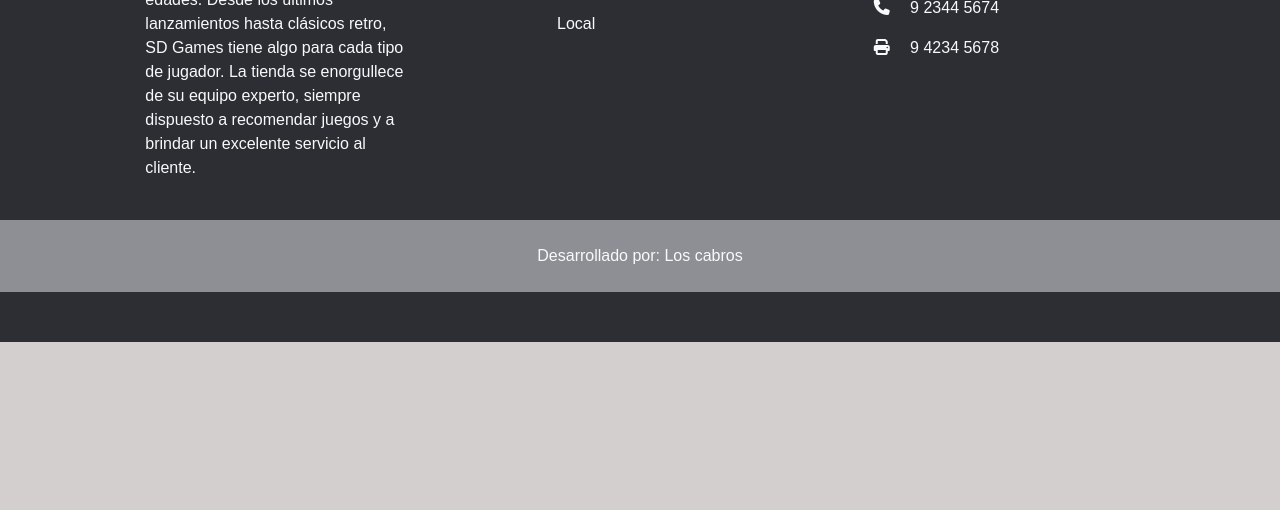
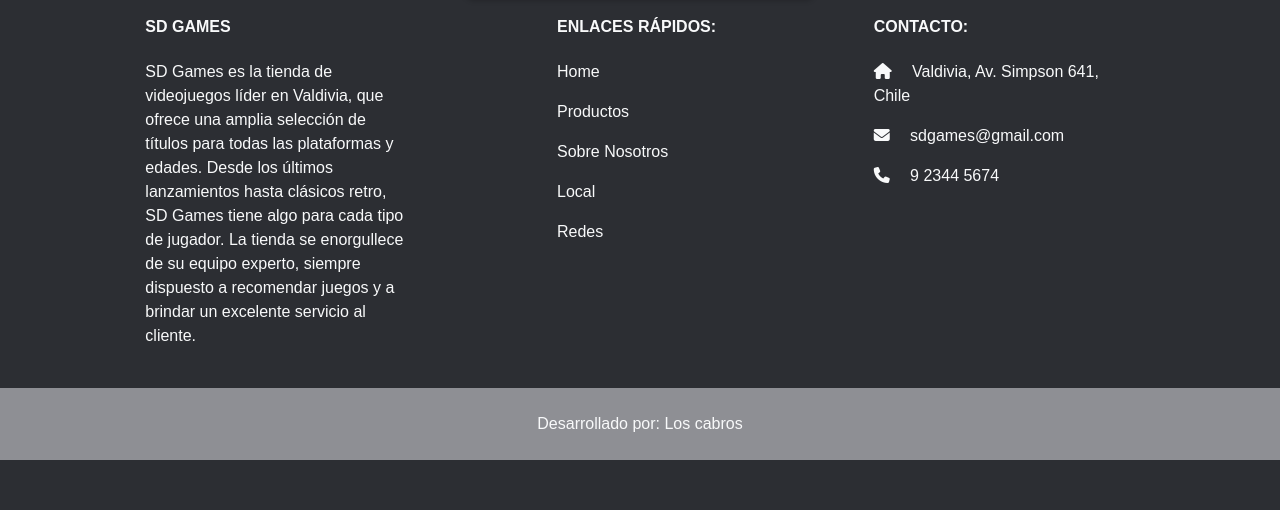
Before and after one commit to diego-ab-dev/SdGames, a Django app: page / in a window 1280 px wide. Shown: the part 3716-4226 px from the top of the page. Before the commit the page ends 4058 px from the top, so only its background shows below. Run offline with Django 5.2, Linux system fonts and the light colour scheme; some libraries are stand-ins or nearby versions.

Commit message:
Redes casi lista

```diff
--- a/static/styles/styles_home.css
+++ b/static/styles/styles_home.css
@@ -219,6 +219,7 @@ button:hover .arrow:before {
 /*Local con mapa*/
 .localcont {
   padding-bottom: 50px;
+  margin-bottom: 100px;
 }
 @media (max-width: 768px) {
   .localcont iframe {
@@ -247,7 +248,7 @@ button:hover .arrow:before {
   position: absolute;
   top: 0;
   left: 0;
-  background-image: url('https://www.canva.com/design/DAGWMcr8r5o/nNNVktcbIrpN8OwI2dEw9g/view?utm_content=DAGWMcr8r5o&utm_campaign=designshare&utm_medium=link&utm_source=editor');
+  background-image: url('https://www.inci.gov.co/sites/default/files/styles/imagen_internas_1110x624_/public/2023-07/redes-sociales.jpg?itok=OoLVhkYTs');
   background-size: cover;
   transition: .2s;
 }
@@ -292,12 +293,16 @@ button:hover .arrow:before {
   background: rgba(0, 0, 0, .4);
 }
 
-.img-content .social ul{
+.img-content .social ul {
   display: flex;
   align-items: center;
   justify-content: center;
   height: 100%;
+  padding: 0;
+  margin: 0;
+  list-style: none;
 }
+
 
 .img-content .social ul li{
   display: inline-block;
@@ -346,7 +351,23 @@ button:hover .arrow:before {
   transition-delay: .2s;
 }
 
+.img-content:hover .social ul li:nth-child(4){
+  transform: translateY(0px);
+  opacity: 1;
+  transition-delay: .2s;
+}
 
+.img-content:hover .social ul li:nth-child(5){
+  transform: translateY(0px);
+  opacity: 1;
+  transition-delay: .2s;
+}
+
+.img-content:hover .social ul li:nth-child(6){
+  transform: translateY(0px);
+  opacity: 1;
+  transition-delay: .2s;
+}
 
 
 
--- a/templates/home.html
+++ b/templates/home.html
@@ -122,7 +122,7 @@
                 <div class="card-body" style="color: white;">
                   <small class="card-meta mb-2" style="color: white;">SD Games</small>
                   <h4 class="card-title mt-0" style="color: white;">Ubicados en Valdivia</h4>
-                  <small><i class="far fa-clock" style="color: white;"></i> Dirección en: Av. Simpson 641</small>
+                  <small><i style="color: white;"></i> Dirección en: Av. Simpson 641</small>
                 </div>
               </div>
             </div>
@@ -139,7 +139,7 @@
               <div class="card-body" style="color: white;">
                 <small class="card-meta mb-2" style="color: white;">SD Games</small>
                 <h4 class="card-title mt-0" style="color: white;">Nuestro catálogo de videojuegos</h4>
-                <small><i class="far fa-clock" style="color: white;"></i>Visita nuestro ampliado catálogo de videojuegos...</small>
+                <small><i style="color: white;"></i>Visita nuestro ampliado catálogo de videojuegos...</small>
               </div>
             </div>
           </div>
@@ -157,7 +157,7 @@
               <div class="card-body" style="color: white;">
                 <small class="card-meta mb-2" style="color: white;">SD Games</small>
                 <h4 class="card-title mt-0 " style="color: white;">Nuestras Redes Sociales</h4>
-                <small><i class="far fa-clock" style="color: white;"></i> Te invitamos a seguirnos en nuestras redes...</small>
+                <small><i style="color: white;"></i> Te invitamos a seguirnos en nuestras redes...</small>
               </div>
             </div>
           </div>
@@ -184,18 +184,23 @@
   </div>
 
   <section id="hero" class="paused">
+  <a name="redes"></a>
+  <h1 class="anim-down text-center fw-bold fst-italic" style="margin-bottom: 20px;">Nuestras redes sociales...</h1>
   <div class="contsociales container">
     <div class="img-content anim-up">
       <div class="img"></div>
       <div class="info">
-        <h2>SD Games</h2>
-        <h4>Visita nuestras redes sociales</h4>
+        <h2 class="text-center fw-bold fst-italic">SD Games</h2>
+        <h4 class="text-center fw-bold">Visita nuestras redes sociales</h4>
       </div>
       <div class="social">
         <ul>
-          <li><a href="#"><i class="fab fa-facebook-f"></i></a></li>
-          <li><a href="#"><i class="fab fa-instagram"></i></a></li>
-          <li><a href="#"><i class="fab fa-x-twitter"></i></a></li>
+          <li><a href="https://www.facebook.com/" target="_blank"><i class="fab fa-facebook-f"></i></a></li>
+          <li><a href="https://www.instagram.com/" target="_blank"><i class="fab fa-instagram"></i></a></li>
+          <li><a href="https://www.x.com/" target="_blank"><i class="fab fa-x-twitter"></i></a></li>
+          <li><a href="https://www.tiktok.com/" target="_blank"><i class="fab fa-tiktok"></i></a></li>
+          <li><a href="https://www.youtube.com/" target="_blank"><i class="fab fa-youtube"></i></a></li>
+          <li><a href="https://www.whatsapp.com/" target="_blank"><i class="fab fa-whatsapp"></i></a></li>
         </ul>
       </div>
     </div>
@@ -253,7 +258,7 @@
       <div class="row mt-3">
         <div class="col-md-3 col-lg-4 col-xl-3 mx-auto mb-4">
           <h6 class="text-uppercase fw-bold mb-4">
-            <i class="fas fa-gem me-3"></i>SD Games
+            SD Games
           </h6>
           <p>
             SD Games es la tienda de videojuegos líder en Valdivia, que ofrece una amplia
@@ -269,16 +274,19 @@
             Enlaces Rápidos:
           </h6>
           <p>
-            <a href="#home" class="footerli text-reset">Home</a>
+            <a href="/home" class="footerli text-reset">Home</a>
           </p>
           <p>
-            <a href="" class="footerli text-reset">Productos</a>
+            <a href="/menu" class="footerli text-reset">Productos</a>
           </p>
           <p>
-            <a href="" class="footerli text-reset">Sobre Nosotros</a>
+            <a href="#nosotros" class="footerli text-reset">Sobre Nosotros</a>
           </p>
           <p>
-            <a href="" class="footerli text-reset">Local</a>
+            <a href="#local" class="footerli text-reset">Local</a>
+          </p>
+          <p>
+            <a href="#redes" class="footerli text-reset">Redes</a>
           </p>
         </div>
         <div class="col-md-4 col-lg-3 col-xl-3 mx-auto mb-md-0 mb-4">
@@ -289,7 +297,6 @@
             sdgames@gmail.com
           </p>
           <p><i class="fas fa-phone me-3"></i> 9 2344 5674</p>
-          <p><i class="fas fa-print me-3"></i> 9 4234 5678</p>
         </div>
       </div>
     </div>
--- a/templates/productosmenu.html
+++ b/templates/productosmenu.html
@@ -109,7 +109,7 @@
         <div class="row mt-3">
           <div class="col-md-3 col-lg-4 col-xl-3 mx-auto mb-4">
             <h6 class="text-uppercase fw-bold mb-4">
-              <i class="fas fa-gem me-3"></i>SD Games
+              <a href="">SD Games</a>
             </h6>
             <p>
               SD Games es la tienda de videojuegos líder en Valdivia, que ofrece una amplia
```
